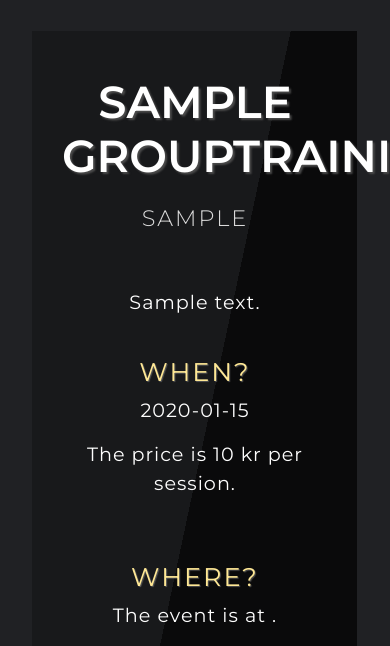
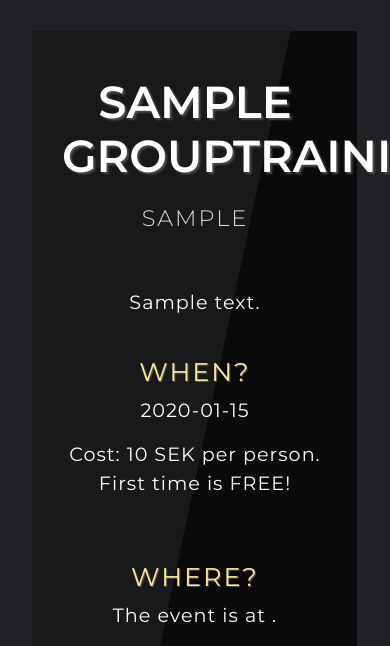
Before and after one commit to HeimirDavid/harebear-pt, a Django app: page /grouptraining/ in a window 390 px wide. Shown: the part 833-1479 px from the top of the page. Run offline with Django 3.2, Linux system fonts and the light colour scheme; tables that the repository leaves empty hold one stand-in row (values such as "Sample post"); some libraries are stand-ins or nearby versions.

Commit message:
minor changes on mediaqueries

```diff
--- a/grouptraining/templates/grouptraining.html
+++ b/grouptraining/templates/grouptraining.html
@@ -9,7 +9,6 @@
 <script src="{% static 'js/maps.js' %}"></script>
 
 {% endblock %} {% block content %}
-
 <div class="event-container">
   {% for event in events %}
   <div
@@ -40,8 +39,9 @@
             <h5 class="e-subheader2 uppercase">when?</h5>
             <p class="p-text clr-white">{{event.date}}</p>
             <p class="p-text clr-white">
-              The price is
-              <span class="highlight">{{event.price}} kr</span> per session.
+              Cost:
+              <span class="highlight">{{event.price}} SEK</span> per person.
+              First time is FREE!
             </p>
           </div>
 
--- a/static/css/custom.css
+++ b/static/css/custom.css
@@ -574,6 +574,15 @@ footer {
   .event-info-2 {
     padding: 1em;
   }
+
+  .v-header.v-container {
+    padding: 32vh 0;
+    background: #564351 url("/static/images/header-mobile.jpg");
+    background-size: cover;
+    background-blend-mode: multiply;
+    color: #fefefe;
+    z-index: -15;
+  }
 }
 
 @media (max-width: 1023px) {
@@ -609,15 +618,6 @@ footer {
     bottom: 0%;
     left: 0;
     transform: none;
-  }
-
-  .v-header.v-container {
-    padding: 32vh 0;
-    background: #564351 url("/static/images/header-mobile.jpg");
-    background-size: cover;
-    background-blend-mode: multiply;
-    color: #fefefe;
-    z-index: -15;
   }
 
   .navbar {
--- a/static/js/main.js
+++ b/static/js/main.js
@@ -1,7 +1,7 @@
 $(document).ready(function () {
   /*****    Section for navbar    *****/
 
-  if ($(window).width() <= 991) {
+  if ($(window).width() <= 600) {
     $("#header-bg-video").remove();
   }
 
```
